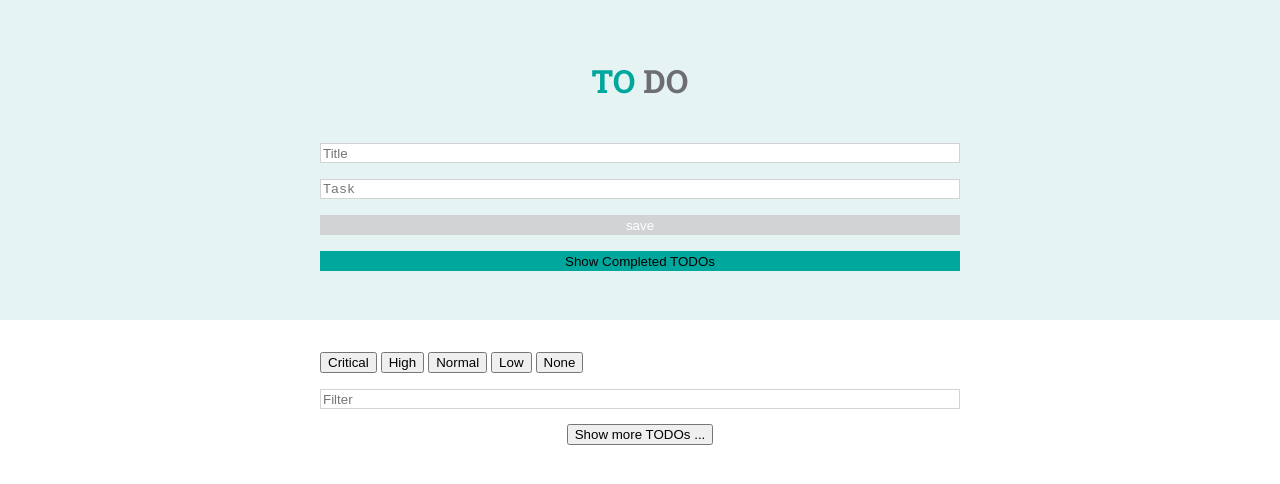
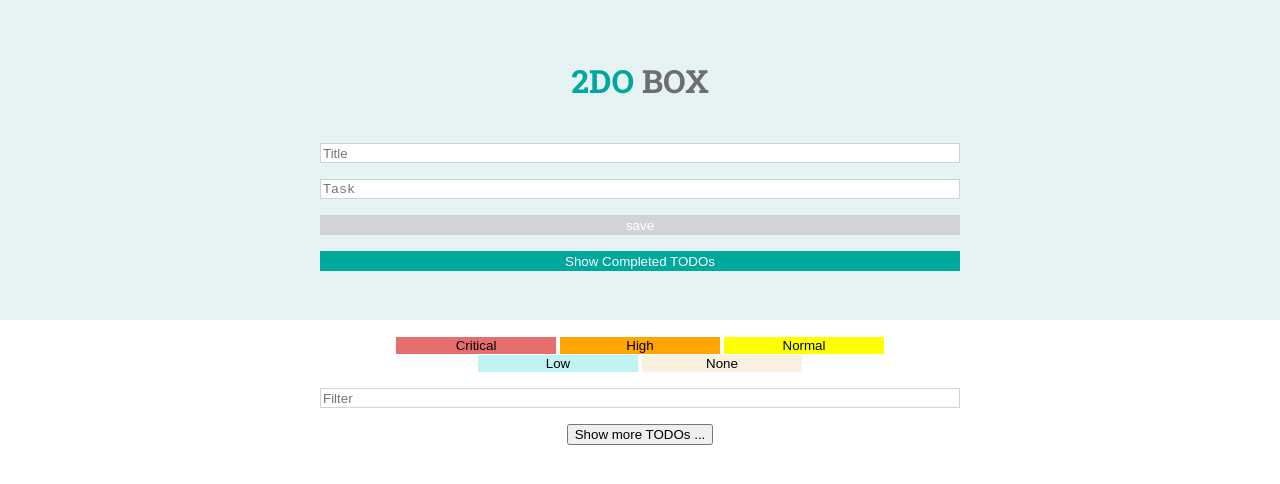
Before and after one commit to mmdberg/2DoBox---pivot, a plain HTML site: page index.html in a window 1280 px wide. Drawn offline with nearby package versions, Linux system fonts and the light colour scheme.

Commit message:
Style CSS for new buttons

```diff
--- a/css/styles.css
+++ b/css/styles.css
@@ -64,13 +64,45 @@ h1 {
   background-color: #00A79D;
   border: none;
   border-radius: 0px;
-  color: black;
+  color: #FFFFFF;
 }
 
 .search-field {
   left: 25%;
   position: fixed;
-  top: 44%;
+  top: 42%;
+}
+
+.imp-buttons {
+  text-align: center;
+}
+
+.importance-button {
+/*  background-color: #00A79D;*/
+  border-radius: 0px;
+  border: none;
+  color: black;
+  width: 25%;
+}
+
+#critical {
+  background-color: #e76e6e;
+}
+
+#high {
+  background-color: orange;
+}
+
+#normal {
+  background-color: yellow;
+}
+
+#low {
+  background-color: #c2f3f3;
+}
+
+#none {
+  background-color: #f9f0e0;
 }
 
 .bottom-section {
@@ -111,7 +143,7 @@ p {
   background-size: 2.25em;
   border: none;
   height: 2.25em;
-  margin-right: 10px;
+/*  margin-right: 5px; */
   width: 2.25em;
 }
 
@@ -126,7 +158,7 @@ p {
 .vote-label {
   color: #6D6E71;
   display: inline-block;
-  margin: 0px auto 10px 10px;
+  margin: 0px 20px 10px 10px;
   vertical-align: super;
 }
 
@@ -135,13 +167,21 @@ p {
   margin-bottom: 50px;
 }
 
+.completed-button {
+  background-color: #00A79D;
+  border: none;
+  border-radius: 0px;
+  color: #FFFFFF;
+  display: block;
+  width: 100%;
+}
+
 .complete {
   background-color: #93959847;
 }
 
 .complete .button {
   background-color: #93959847;
-/*  text-decoration: line-through;*/
 }
 
 .remove:hover {
@@ -184,13 +224,13 @@ p {
   }
 
   .search-field {
-    left: 15%;
+    left: 13%;
     top: 41%;
+    width: 74%;
   }
 
   .bottom-section {
-    height: 50vh;
-    top: 48%;
+    height: 48vh;
     width: 100%;
   }
 
@@ -229,7 +269,7 @@ p {
 
   header {
     height: 33vh;
-    margin: -5% auto;
+/*    margin: -5% auto;*/
   }
 
   h1 {
@@ -252,7 +292,7 @@ p {
 
   .search-field {
     left: 5%;
-    top: 32%;
+    top: 35%;
     width: 90%;
   }
 
--- a/index.html
+++ b/index.html
@@ -10,8 +10,8 @@
 
 <body>
   <header>
-    <h1>TO
-      <span id="box-header">DO</span>
+    <h1>2DO
+      <span id="box-header">BOX</span>
     </h1>
     <form>
       <input type="text" class="input-field idea-title" placeholder="Title" required>
@@ -21,11 +21,13 @@
     </form>
   </header>
   <section class="bottom search-field">
-    <button id="critical">Critical</button>
-    <button id="high">High</button>
-    <button id="normal">Normal</button>
-    <button id="low">Low</button>
-    <button id="none">None</button>
+    <div class="imp-buttons">
+    <button class="importance-button" id="critical">Critical</button>
+    <button class="importance-button" id="high">High</button>
+    <button class="importance-button" id="normal">Normal</button>
+    <button class="importance-button" id="low">Low</button>
+    <button class="importance-button" id="none">None</button>
+    </div>
     <input type="text" class="input-field" placeholder="Filter">
   </section>
   <div class="bottom-section">
--- a/js/scripts.js
+++ b/js/scripts.js
@@ -63,12 +63,16 @@ function prependIdea(idea) {
       <h2 contenteditable="true">${idea.title}</h2>
       <button class="remove button"></button>
       <p class="idea-body" contenteditable="true">${idea.body}</p>
+      <div class="quality-box"></div>
       <button class="vote-up arrow button" id="quality-up"></button>
       <button class="vote-down arrow button" id="quality-down"></button>
       <p class="vote-label">quality: <span id="quality">${idea.quality}</span></p>
+      </div>
+      <div>
       <button class="vote-up arrow button" id="importance-up"></button>
       <button class="vote-down arrow button" id="importance-down"></button>
       <p class="vote-label">importance: <span id="importance">${idea.importance}</span></p>
+      </div>
       <button class="completed-button">Task Completed</button>
     </article>`
   );
```
